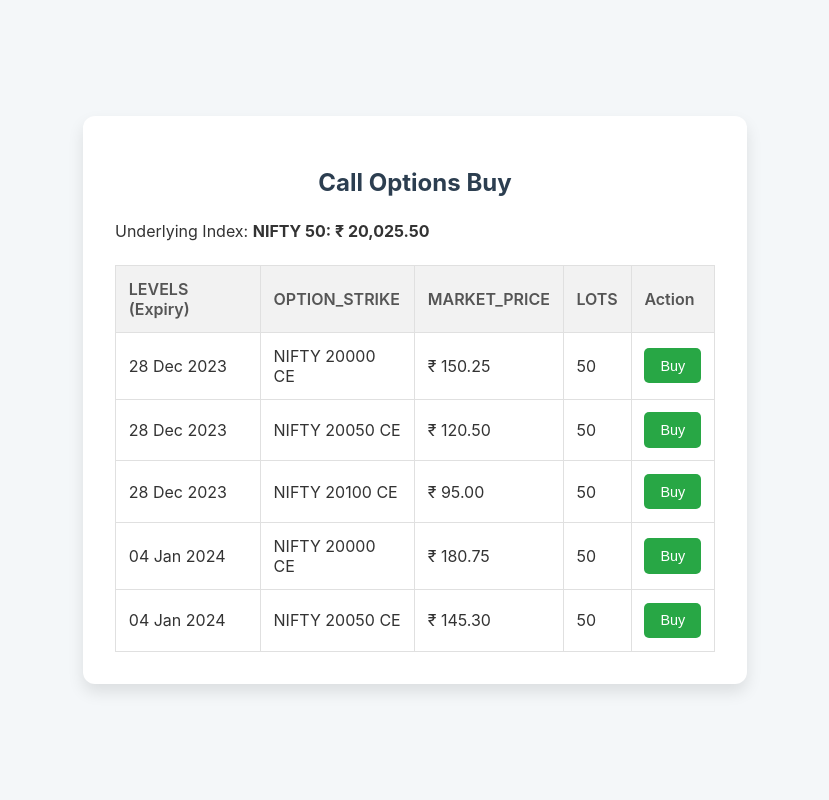
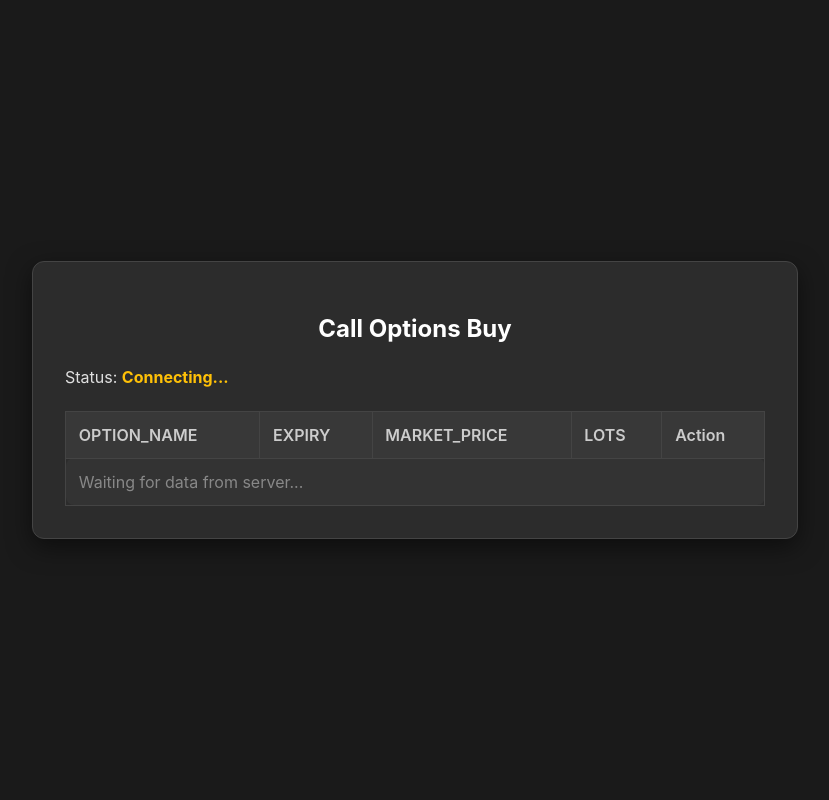
Before and after one commit to karthik-pv/Algo-Trading, a Flask app: page /widget_two in a window 1280 px wide. Shown: the whole page, without its empty margins (225-1054 px from the left). Run offline with Flask 3, Linux system fonts and the light colour scheme; parts of the project's set-up code (start-up, migrations or seed data) failed here and were passed over; some libraries are stand-ins or nearby versions.

Commit message:
frontend socket setup....frontend changed

```diff
--- a/server.py
+++ b/server.py
@@ -139,6 +139,8 @@
         trader.on_start()
         trader.setup_weekly_option_contract_subscriptions()
 
+        trader.start_frontend_socket_server(app)
+
         if CURRENT_BROKER == "kite":
             socket_thread = threading.Thread(target=start_socket, daemon=True)
             socket_thread.start()
--- a/templates/widget_two.html
+++ b/templates/widget_two.html
@@ -3,12 +3,13 @@
 <head>
     <meta charset="UTF-8">
     <meta name="viewport" content="width=device-width, initial-scale=1.0">
-    <title>Call Options Buy Widget</title>
+    <title>Call Options Buy Widget (Live)</title>
+    <script src="https://cdn.socket.io/4.7.5/socket.io.min.js"></script>
     <style>
         body {
             font-family: -apple-system, BlinkMacSystemFont, "Segoe UI", Roboto, Helvetica, Arial, sans-serif;
-            background-color: #f4f7f9;
-            color: #333;
+            background-color: #1a1a1a; /* Darker background */
+            color: #e0e0e0;
             display: flex;
             justify-content: center;
             align-items: center;
@@ -16,15 +17,16 @@
             margin: 0;
         }
         .widget-container {
-            background-color: #ffffff;
+            background-color: #2c2c2c; /* Dark widget background */
             padding: 2rem;
             border-radius: 12px;
-            box-shadow: 0 8px 16px rgba(0, 0, 0, 0.1);
-            width: 600px;
+            box-shadow: 0 8px 24px rgba(0, 0, 0, 0.5);
+            width: 700px;
+            border: 1px solid #444;
         }
         .widget-container h2 {
             text-align: center;
-            color: #2c3e50;
+            color: #ffffff;
             margin-bottom: 1.5rem;
         }
         .option-table {
@@ -33,18 +35,16 @@
             margin-top: 1.5rem;
         }
         .option-table th, .option-table td {
-            border: 1px solid #e0e0e0;
+            border: 1px solid #444;
             padding: 0.8rem;
             text-align: left;
         }
         .option-table th {
-            background-color: #f2f2f2;
+            background-color: #383838;
             font-weight: 600;
-            color: #555;
+            color: #ccc;
         }
-        .option-table td.center {
-            text-align: center;
-        }
+        .option-table td.center { text-align: center; }
         .buy-button {
             background-color: #28a745;
             color: white;
@@ -56,17 +56,23 @@
             font-weight: 500;
             transition: background-color 0.2s;
         }
-        .buy-button:hover {
-            background-color: #218838;
-        }
+        .buy-button:hover { background-color: #218838; }
         .no-options {
             text-align: center;
-            color: #777;
+            color: #888;
             margin-top: 2rem;
             padding: 1rem;
-            border: 1px dashed #ccc;
+            border: 1px dashed #555;
             border-radius: 8px;
-            background-color: #f9f9f9;
+            background-color: #333;
+        }
+        /* Style for flashing price updates */
+        .flash {
+            animation: price-flash 0.7s ease-out;
+        }
+        @keyframes price-flash {
+            0% { background-color: #3e8e41; color: #fff; }
+            100% { background-color: transparent; color: inherit; }
         }
     </style>
 </head>
@@ -74,123 +80,120 @@
 
 <div class="widget-container">
     <h2>Call Options Buy</h2>
-
-    <p>Underlying Index: <strong id="underlyingPrice">Loading...</strong></p>
-
+    <p>Status: <strong id="connectionStatus" style="color: #ffc107;">Connecting...</strong></p>
     <table class="option-table">
         <thead>
             <tr>
-                <th>LEVELS (Expiry)</th>
-                <th>OPTION_STRIKE</th>
+                <th>OPTION_NAME</th>
+                <th>EXPIRY</th>
                 <th>MARKET_PRICE</th>
                 <th>LOTS</th>
                 <th class="center">Action</th>
             </tr>
         </thead>
         <tbody id="optionsTableBody">
-            <tr><td colspan="5" class="no-options">Loading call options...</td></tr>
-            </tbody>
+            <tr><td colspan="5" class="no-options">Waiting for data from server...</td></tr>
+        </tbody>
     </table>
 </div>
 
 <script>
     document.addEventListener('DOMContentLoaded', function() {
         const optionsTableBody = document.getElementById('optionsTableBody');
-        const underlyingPriceElement = document.getElementById('underlyingPrice');
+        const connectionStatus = document.getElementById('connectionStatus');
 
-        // This is a dummy function to simulate your backend calls
-        // In a real application, this would fetch data from your Python backend via AJAX/WebSocket
-        function get_5_weekly_option_contracts(call_or_put) {
-            console.log(`Simulating fetching ${call_or_put} contracts...`);
-            // Example static data
-            return [
-                { expiry: "28 Dec 2023", strike_price: 20000, tradingsymbol: "NIFTY 20000 CE", token: "NIFTY_TOKEN_20000" },
-                { expiry: "28 Dec 2023", strike_price: 20050, tradingsymbol: "NIFTY 20050 CE", token: "NIFTY_TOKEN_20050" },
-                { expiry: "28 Dec 2023", strike_price: 20100, tradingsymbol: "NIFTY 20100 CE", token: "NIFTY_TOKEN_20100" },
-                { expiry: "04 Jan 2024", strike_price: 20000, tradingsymbol: "NIFTY 20000 CE", token: "NIFTY_TOKEN_20000_NEXT" },
-                { expiry: "04 Jan 2024", strike_price: 20050, tradingsymbol: "NIFTY 20050 CE", token: "NIFTY_TOKEN_20050_NEXT" }
-            ];
-        }
+        const socket = io('http://localhost:5001');
 
-        // Dummy function to simulate fetching market price
-        function get_market_price(token) {
-            // Simulate API call for LTP
-            const prices = {
-                "NIFTY_TOKEN_20000": 150.25,
-                "NIFTY_TOKEN_20050": 120.50,
-                "NIFTY_TOKEN_20100": 95.00,
-                "NIFTY_TOKEN_20000_NEXT": 180.75,
-                "NIFTY_TOKEN_20050_NEXT": 145.30
-            };
-            return prices[token] || "N/A";
-        }
+        socket.on('connect', () => {
+            console.log('Successfully connected to the socket server!');
+            connectionStatus.textContent = 'Connected';
+            connectionStatus.style.color = '#28a745';
+            // 3. Once connected, ask the backend for the initial list of contracts
+            socket.emit('request_weekly_options');
+        });
 
-        // Dummy function for lot calculation (based on MAX_POSSIBLE_MARGIN which would come from Widget 1 configs)
-        function calculate_max_lots(token, max_margin_flag) {
-            // Simple simulation: fixed lots for now
-            const defaultLots = 50;
-            if (token.includes("20000")) return max_margin_flag ? 100 : defaultLots;
-            if (token.includes("20050")) return max_margin_flag ? 75 : defaultLots;
-            return defaultLots;
-        }
+        socket.on('disconnect', () => {
+            console.log('Disconnected from the socket server.');
+            connectionStatus.textContent = 'Disconnected';
+            connectionStatus.style.color = '#dc3545';
+            optionsTableBody.innerHTML = '<tr><td colspan="5" class="no-options">Connection lost. Please refresh.</td></tr>';
+        });
 
-        function populateOptions() {
-            // In a real app, `max_margin_flag` would be read from your configuration (Widget 1)
-            const useMaxMargin = document.getElementById('useMaxMargin') ? document.getElementById('useMaxMargin').checked : false;
+        // 4. Listen for the event that sends the full list of option contracts
+        socket.on('update_weekly_options', (contracts) => {
+            console.log('Received weekly options data:', contracts);
+            populateOptionsTable(contracts);
+        });
 
-            const callContracts = get_5_weekly_option_contracts("CE");
+        // 5. Listen for real-time price updates for a single instrument
+        socket.on('live_ltp_update', (tick) => {
+            // Expected format: { token: "12345", ltp: 150.75 }
+            const priceCell = document.getElementById(`price-${tick.token}`);
+            if (priceCell) {
+                priceCell.textContent = `₹ ${tick.ltp.toFixed(2)}`;
+                priceCell.classList.add('flash');
+                // Remove the class after the animation ends to allow re-triggering
+                setTimeout(() => priceCell.classList.remove('flash'), 700);
+            }
+        });
 
+        function populateOptionsTable(contracts) {
             optionsTableBody.innerHTML = ''; // Clear existing rows
 
-            if (callContracts.length === 0) {
-                optionsTableBody.innerHTML = '<tr><td colspan="5" class="no-options">No call options available.</td></tr>';
+            if (Object.keys(contracts).length === 0) {
+                optionsTableBody.innerHTML = '<tr><td colspan="5" class="no-options">No call options received from server.</td></tr>';
                 return;
             }
 
-            callContracts.forEach(contract => {
-                const marketPrice = get_market_price(contract.token); // Use actual token
-                const lots = calculate_max_lots(contract.token, useMaxMargin);
+            // The data is an object, so we iterate over its keys (the tokens)
+            for (const token in contracts) {
+                const contract = contracts[token];
+
+                // We only want to display call options ('CE') in this widget
+                if (contract.call_or_put !== 'CE') {
+                    continue;
+                }
 
                 const row = document.createElement('tr');
+                // Add a unique ID to each row for potential future use
+                row.id = `row-${token}`;
+
                 row.innerHTML = `
+                    <td>${contract.name}</td>
                     <td>${contract.expiry}</td>
-                    <td>${contract.tradingsymbol}</td>
-                    <td>₹ ${marketPrice.toFixed(2)}</td>
-                    <td>${lots}</td>
+                    <td id="price-${token}">₹ ${contract.ltp.toFixed(2)}</td>
+                    <td>${contract.lots}</td>
                     <td class="center">
                         <button class="buy-button"
-                                data-token="${contract.token}"
-                                data-tradingsymbol="${contract.tradingsymbol}"
-                                data-lots="${lots}">Buy</button>
+                                data-token="${token}"
+                                data-tradingsymbol="${contract.name}"
+                                data-lots="${contract.lots}">Buy</button>
                     </td>
                 `;
                 optionsTableBody.appendChild(row);
-            });
+            }
 
             // Add event listeners to the new buy buttons
+            addBuyButtonListeners();
+        }
+
+        function addBuyButtonListeners() {
             document.querySelectorAll('.buy-button').forEach(button => {
                 button.addEventListener('click', function() {
-                    const token = this.dataset.token;
-                    const tradingsymbol = this.dataset.tradingsymbol;
-                    const lots = this.dataset.lots;
-                    // In a real application, you'd send this data to your backend
-                    console.log(`Buying ${lots} lots of ${tradingsymbol} (Token: ${token}) at MARKET PRICE.`);
-                    alert(`Order placed for ${lots} lots of ${tradingsymbol}! (Simulation)`);
+                    const orderDetails = {
+                        token: this.dataset.token,
+                        tradingsymbol: this.dataset.tradingsymbol,
+                        lots: this.dataset.lots
+                    };
+
+                    // 6. Emit an event to the backend to place a buy order
+                    socket.emit('place_buy_order', orderDetails);
+
+                    console.log(`Emitted 'place_buy_order' for ${orderDetails.tradingsymbol}`);
+                    alert(`Order for ${orderDetails.lots} lots of ${orderDetails.tradingsymbol} sent to server!`);
                 });
             });
         }
-
-        // Simulate fetching underlying price (e.g., Nifty Spot Price)
-        function fetchUnderlyingPrice() {
-            // This would be from your live market data feed
-            underlyingPriceElement.textContent = `NIFTY 50: ₹ 20,025.50`;
-        }
-
-        fetchUnderlyingPrice();
-        populateOptions(); // Initial population of options
-
-        // In a real application, you might refresh populateOptions periodically
-        // setInterval(populateOptions, 60000); // Refresh every minute
     });
 </script>
 
```
Also changed, not shown: core/trade_logic.py (+19 -0 lines).
